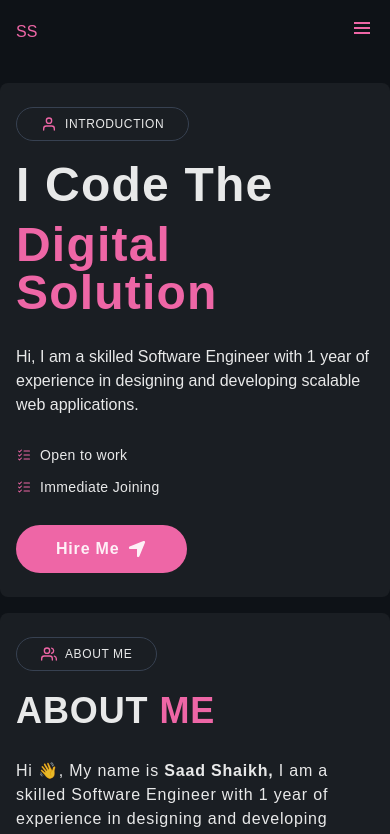
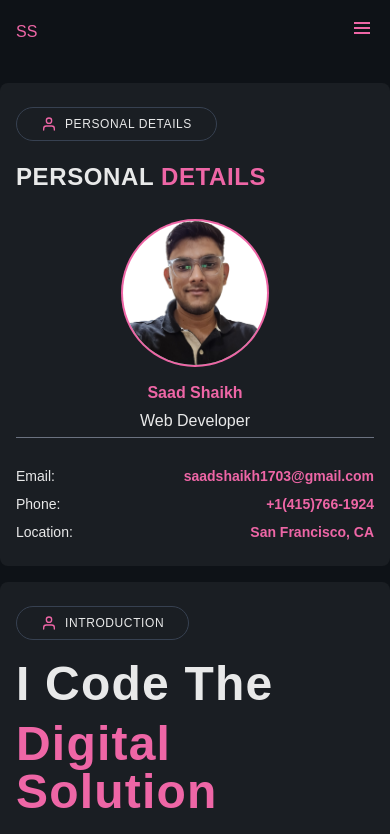
Before and after one commit to saad17shaikh/personal_portfolio, a Next.js app: page / in a window 390 px wide. Shown: the top 834 px of the page. Built offline with nearby package versions, Linux system fonts and the light colour scheme; a web font is replaced by a local one.

Commit message:
feat: added personal details section for mobile and css changes

```diff
--- a/app/components/left-sidebar.tsx
+++ b/app/components/left-sidebar.tsx
@@ -1,3 +1,4 @@
+import Image from "next/image";
 import React from "react";
 import { BsDownload } from "react-icons/bs";
 
@@ -7,7 +8,9 @@ const LeftSidebar = () => {
       <section className="flex flex-col space-y-5 h-full w-full rounded-lg bg-white/5 py-5 px-2">
         {/* First Section with Image Name and designation */}
         <section className="w-full flex items-center justify-center flex-col space-y-2">
-          <div className="w-24 h-24 rounded-full border-2 border-primary"></div>
+          <div className="w-24 h-24 rounded-full overflow-auto ring-2 ring-primary flex items-center justify-center p-5 bg-white relative">
+            <Image alt="/saad.png" fill src={"/saad-2.png"} />
+          </div>
           <div className="space-y-1">
             <p className="text-primary font-bold tracking-wide text-center text-xl">
               Saad Shaikh
@@ -36,7 +39,7 @@ const LeftSidebar = () => {
         </section>
         <section className="w-full flex items-center justify-center px-2">
           <button className=" bg-primary text-sm w-full rounded-full py-2 font-semibold tracking-wider flex justify-center items-center gap-2 hover:bg-secondary">
-            Resume <BsDownload className="w-4 h-4 font-semibold"/>
+            Resume <BsDownload className="w-4 h-4 font-semibold" />
           </button>
         </section>
       </section>
--- a/app/components/marquee-comp.tsx
+++ b/app/components/marquee-comp.tsx
@@ -8,10 +8,12 @@ interface MarqueCompProps {
 
 const MarqueeComp = ({ title, children }: MarqueCompProps) => {
   return (
-    <div className="space-y-7">
-      <p className="text-lg text-primary tracking-wider font-semibold border-b border-primary">{title}: </p>
-      <div className="lg:w-3/4">
-        <Marquee className="" speed={100} >
+    <div className="space-y-7  py-2">
+      <p className="text-lg text-primary tracking-wider font-semibold border-b border-primary">
+        {title}:{" "}
+      </p>
+      <div className="lg:w-3/4 ">
+        <Marquee className="min-h-28" speed={100}>
           {children}
         </Marquee>
       </div>
--- a/app/components/marquee-icon.tsx
+++ b/app/components/marquee-icon.tsx
@@ -6,10 +6,9 @@ interface MarqueeIconProps {
 }
 const MarqueeIcon = ({ skill_name, skill_icon }: MarqueeIconProps) => {
   return (
-    <div className="space-y-3 mx-3 lg:mx-6 flex flex-col items-center justify-center h-20">
+    <div className="flex flex-col items-center justify-center space-y-2 mx-3 lg:mx-6 h-auto">
       {skill_icon}
-
-      <p className="text-sm text-center duration-300">{skill_name}</p>
+      <p className="text-sm text-center tracking-wide">{skill_name}</p>
     </div>
   );
 };
--- a/app/components/navbar.tsx
+++ b/app/components/navbar.tsx
@@ -6,10 +6,12 @@ const Navbar = () => {
   const [isOpen, setIsOpen] = useState(false);
 
   const navigation = [
-    { name: "Home", href: "/" },
-    { name: "About", href: "/about" },
-    { name: "Services", href: "/services" },
-    { name: "Features", href: "/contact" },
+    { name: "Personal Details", href: "/" },
+    { name: "Introduction", href: "/" },
+    { name: "About Me", href: "/" },
+    { name: "Experience", href: "/" },
+    { name: "Skills", href: "/" },
+    { name: "Contact", href: "/" },
   ];
 
   //
@@ -41,16 +43,7 @@ const Navbar = () => {
               })}
             </ul>
           </div>
-          <div className="gap-2 hidden md:flex">
-            <button className="bg-primary/10 hover:bg-primary/20 duration-200 text-primary font-semibold py-1 px-6 text-sm rounded-md uppercase tracking-wide">
-              Inquire
-            </button>
-            <Link href={"/freight_audit"}>
-              <button className="bg-primary hover:bg-secondary duration-200 text-white py-1 px-6 text-sm rounded-md tracking-wide font-semibold uppercase">
-                Sign In
-              </button>
-            </Link>
-          </div>
+
           <div className="md:hidden">
             <button onClick={() => setIsOpen(!isOpen)}>
               {!isOpen ? (
@@ -75,7 +68,7 @@ const Navbar = () => {
               </button>
             </div>
             <div>
-              <ul className="text-center space-y-3">
+              <ul className="text-center space-y-3 mt-5">
                 {navigation.map((item) => {
                   return (
                     <li key={item.name}>
@@ -90,9 +83,7 @@ const Navbar = () => {
                 })}
               </ul>
             </div>
-           e
           </section>
-
         </section>
       </nav>
     </>
--- a/app/components/section-wrapper.tsx
+++ b/app/components/section-wrapper.tsx
@@ -12,7 +12,10 @@ const SectionWrapper = ({
   section_name,
 }: SectionWrapperProps) => {
   return (
-    <main className=" bg-white/5 rounded-lg py-6 px-4 sm:py-12 sm:px-8 space-y-5">
+    <main
+      className=" bg-white/5 rounded-lg py-6 px-4 sm:py-12 sm:px-8 space-y-5"
+      id={section_name}
+    >
       <section className="w-fit rounded-3xl flex gap-2 p-2 px-6 items-center justify-center border border-gray-700">
         {main_icon}
         <span className="text-xs uppercase tracking-wider">{section_name}</span>
--- a/app/components/skill-section.tsx
+++ b/app/components/skill-section.tsx
@@ -125,12 +125,6 @@ const SkillsSection = () => {
           }
           skill_name="Prisma ORM"
         />
-        {/* <MarqueeIcon
-          skill_icon={
-            <FaHtml5 className="w-8 h-8 lg:w-16 lg:h-16 text-orange-500 cursor-pointer" />
-          }
-          skill_name="Mongoose"
-        /> */}
       </MarqueeComp>
       {/* Other Skills */}
       <MarqueeComp title="OTHER SKILLS">
--- a/app/page.tsx
+++ b/app/page.tsx
@@ -10,6 +10,7 @@ import { FaTools } from "react-icons/fa";
 import SkillsSection from "./components/skill-section";
 import ContactForm from "./components/contact-form";
 import Navbar from "./components/navbar";
+import Link from "next/link";
 
 export default function Home() {
   return (
@@ -21,9 +22,53 @@ export default function Home() {
         {/* Center section */}
         <section className=" min-h-screen w-full grid grid-cols-1 py-5 sm:px-4 gap-y-4">
           {/* Only visible in mobile view */}
-          {/* <div className=" lg:hidden bg-white h-[2rem]" >
-            sa
-          </div> */}
+          <div className=" lg:hidden">
+            <SectionWrapper
+              main_icon={<FiUser className="text-primary" />}
+              section_name="PERSONAL DETAILS"
+            >
+              <section className="space-y-7">
+                <p className="text-2xl  lg:text-4xl font-bold tracking-wide">
+                  PERSONAL <span className="text-primary">DETAILS</span>
+                </p>
+                <div className="flex flex-col gap-y-4 items-center justify-center">
+                  <div className="w-36 h-36 rounded-full  overflow-auto ring-2 ring-primary flex items-center justify-center p-5 bg-white relative">
+                    <Image alt="/saad-2.png" fill src={"/saad-2.png"} />
+                  </div>
+                  <div className="w-full border-b border-gray-500">
+                    <p className="pb-1 text-center  w-full font-semibold text-primary">
+                      Saad Shaikh
+                    </p>
+                    <p className="pb-1   text-center  w-full">Web Developer</p>
+                  </div>
+                </div>
+                <section className="space-y-2 text-sm">
+                  {/* <div className="flex">
+                    <p className="w-fit">Name:</p>
+                    <p className="text-primary font-semibold w-full text-right">
+                      Mohmad Saad Shaikh
+                    </p>
+                  </div> */}
+                  <div className="flex">
+                    <p className="w-fit ">Email:</p>
+                    <p className="text-primary w-full font-semibold text-right">
+                      saadshaikh1703@gmail.com
+                    </p>
+                  </div>
+                  <div className="flex">
+                    <p className="w-fit">Phone:</p>
+                    <p className="text-primary w-full font-semibold text-right">{`+1(415)766-1924`}</p>
+                  </div>
+                  <div className="flex">
+                    <p className="w-fit">Location:</p>
+                    <p className="text-primary font-semibold w-full text-right">
+                      San Francisco, CA
+                    </p>
+                  </div>
+                </section>
+              </section>
+            </SectionWrapper>
+          </div>
           {/* IntroSection */}
           <SectionWrapper
             main_icon={<FiUser className="text-primary" />}
@@ -58,10 +103,12 @@ export default function Home() {
                 </div>
 
                 <div>
-                  <button className=" bg-primary px-10 rounded-full py-3 font-semibold tracking-wider flex justify-center items-center gap-2 hover:bg-secondary">
-                    Hire Me{" "}
-                    <FaLocationArrow className="w-5 h-5 font-semibold " />
-                  </button>
+                  <Link href={"/#contact"}>
+                    <button className=" bg-primary px-10 rounded-full py-3 font-semibold tracking-wider flex justify-center items-center gap-2 hover:bg-secondary">
+                      Hire Me{" "}
+                      <FaLocationArrow className="w-5 h-5 font-semibold " />
+                    </button>
+                  </Link>
                 </div>
               </div>
 
@@ -82,7 +129,7 @@ export default function Home() {
             section_name="ABOUT ME"
           >
             <main className="space-y-7">
-              <p className="text-4xl font-bold tracking-wide">
+              <p className="text-2xl lg:text-4xl font-bold tracking-wide">
                 ABOUT <span className="text-primary">ME</span>
               </p>
               <div className="pr-3">
@@ -132,7 +179,7 @@ export default function Home() {
             main_icon={<BsBriefcase className="text-primary" />}
           >
             <main className="space-y-7">
-              <p className="text-4xl font-bold tracking-wide">
+              <p className="text-2xl lg:text-4xl font-bold tracking-wide">
                 PROFESSIONAL <span className="text-primary">EXPERIENCE</span>
               </p>
               <main className="space-y-3">
@@ -192,7 +239,7 @@ export default function Home() {
             section_name="SKILLS"
           >
             <main className="space-y-7">
-              <p className="text-4xl font-bold tracking-wide">
+              <p className="text-2xl lg:text-4xl font-bold tracking-wide">
                 MY <span className="text-primary">SKILLS</span>
               </p>
               <SkillsSection />
@@ -204,7 +251,7 @@ export default function Home() {
             section_name="PROJECTS"
           >
             <main className="space-y-7">
-              <p className="text-4xl font-bold tracking-wide">
+              <p className="text-2xl lg:text-4xl font-bold tracking-wide">
                 PERSONAL <span className="text-primary">PROJECTS</span>
               </p>
 
@@ -216,8 +263,8 @@ export default function Home() {
             main_icon={<FaEnvelope className="w-4 h-4 text-primary" />}
             section_name="CONTACT ME"
           >
-            <main className="space-y-7">
-              <p className="text-4xl font-bold tracking-wide">
+            <main className="space-y-7" id="contact">
+              <p className="text-2xl lg:text-4xl font-bold tracking-wide">
                 CONTACT <span className="text-primary">ME</span>
               </p>
               <main className="">
```
Also changed, not shown: app/components/contact-form.tsx (+5 -2 lines), public/saad-2.png (added), 1 other file (tests, documents, lock files or other folders).
